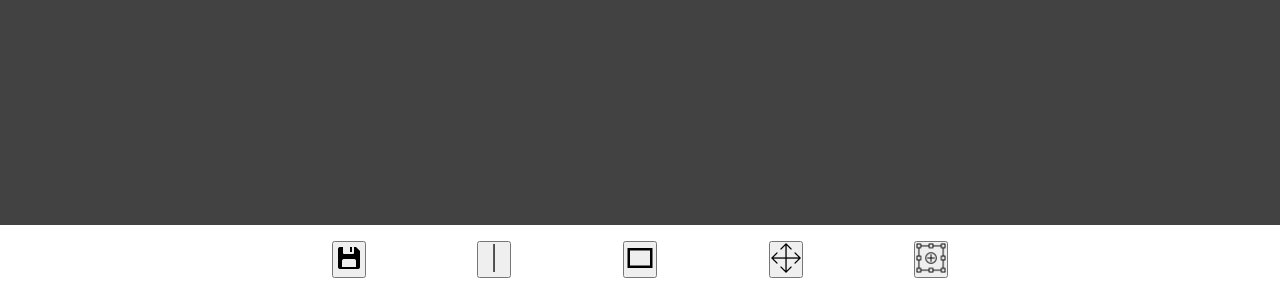
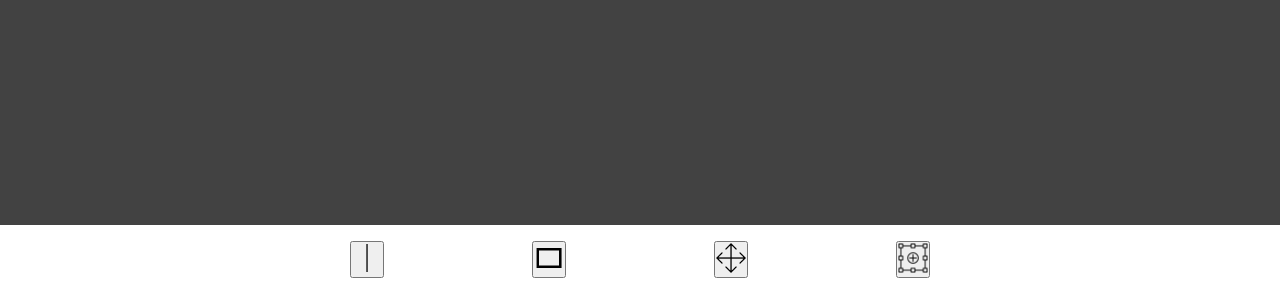
Before and after one commit to lovasber/myPaint, a React (Vite) app: page / in a window 1280 px wide. Shown: the part 500-800 px from the top of the page. Built offline with nearby package versions, Linux system fonts and the light colour scheme.

Commit message:
IT IS DONE

```diff
--- a/src/components/Header.tsx
+++ b/src/components/Header.tsx
@@ -51,10 +51,6 @@ const Header = ({ setToolName, setCursor }: prop) => {
     return (
         <HeaderContainer>
             <HeaderButton
-                label="Save"
-                imgPath={save}
-                handler={()=>{}}/>
-            <HeaderButton
                 label="Line"
                 imgPath={line}
                 handler={handleLineButtonClick}/>
```
